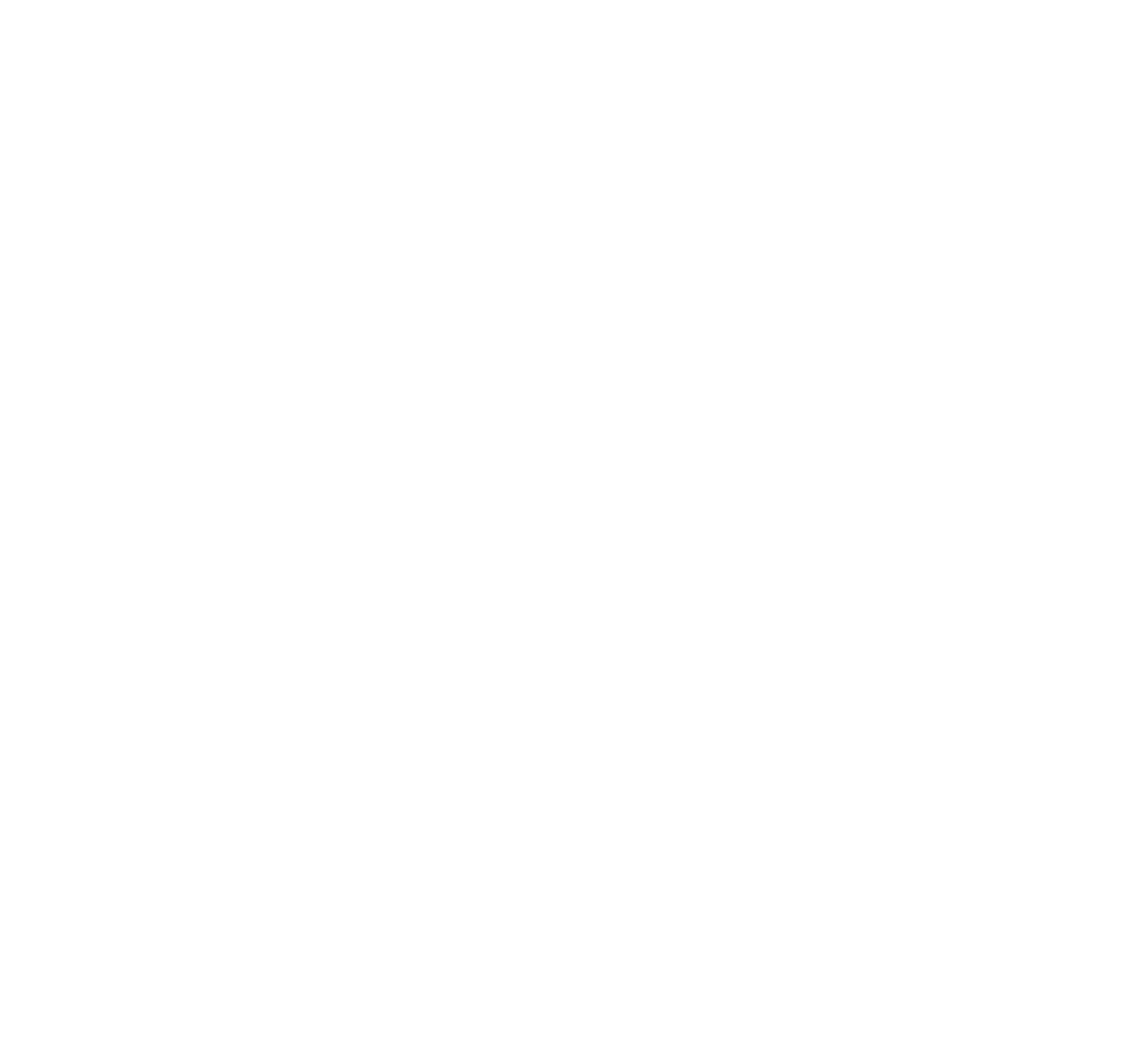
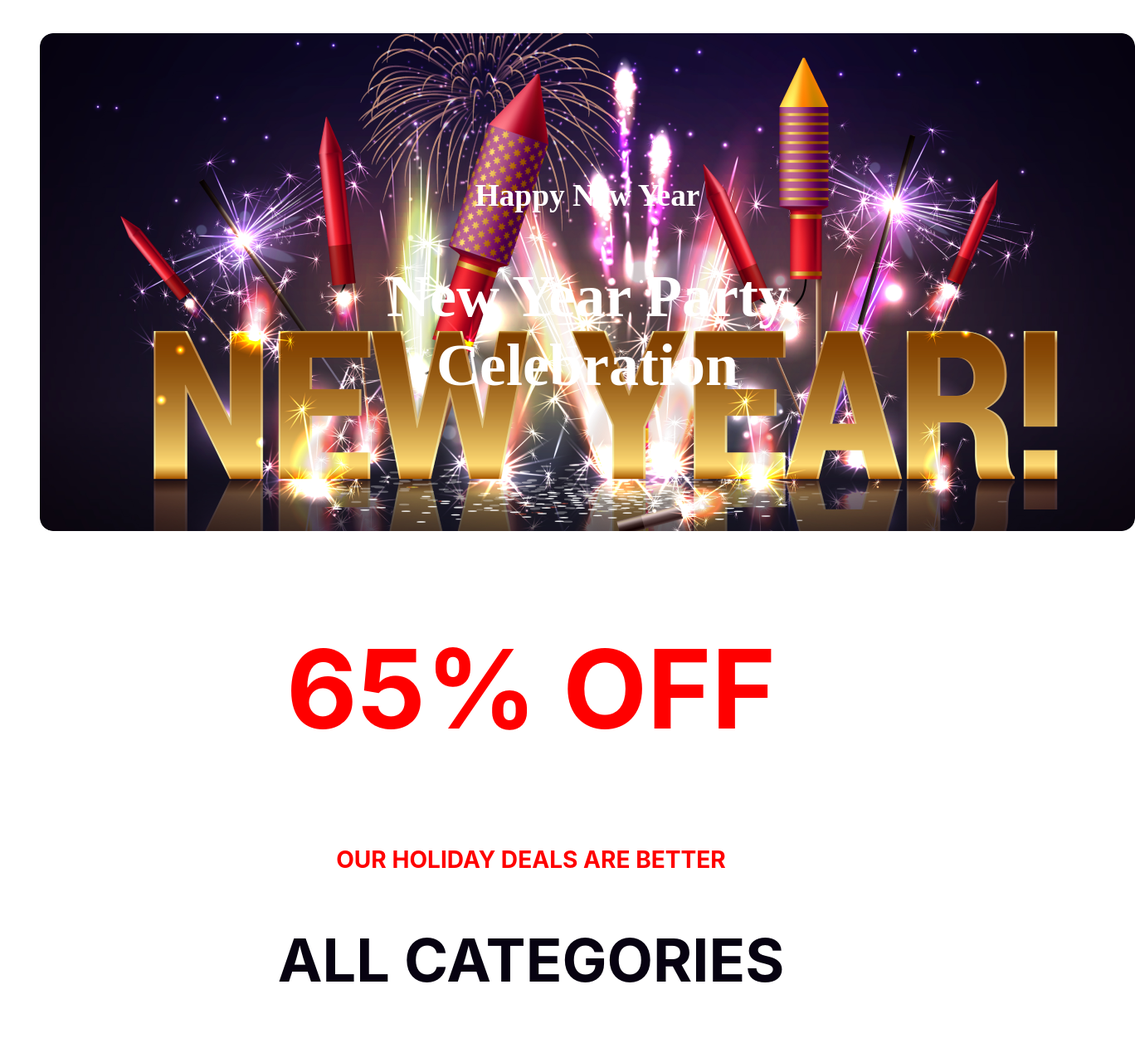
Before and after one commit to Moin-HQ/Portfolio-Project, a plain HTML site: page index.html in a window 1280 px wide. Shown: the top 1257 px of the page at 83% size, 1368 px wide, since content can reach past the window. Before the commit the page ends 800 px from the top, so only its background shows below. Drawn offline with Linux system fonts and the light colour scheme.

Commit message:
upto hoover image

```diff
--- a/index.html
+++ b/index.html
@@ -1,11 +1,56 @@
 <!DOCTYPE html>
 <html lang="en">
+
 <head>
     <meta charset="UTF-8">
-    <meta name="viewport" content="width='device-width', initial-scale=1.0">
-    <title>My Programming Hero Assignment</title>
+    <meta name="viewport" content="width=device-width, initial-scale=1.0">
+    <title>Document</title>
+    <link rel="stylesheet" href="styles/style.css">
 </head>
+
 <body>
+    <header class="bulldozer">
+
+        <div class="ny">
+            <div id="cracker">
+                <h3>
+                    Happy New Year
+                </h3>
+            </div>
+            <h1>
+                <div class="jonli">
+                    New Year Party <div class="jonli">Celebration</div>
+                </div>
+            </h1>
+        </div>
+    </header>
+
+    <section class="discounts">
+        <div id="elephant">
+
+            <h2>65% OFF</h2>
+
+        </div>
+        <div id="cat">
+
+            <h3>OUR HOLIDAY DEALS ARE BETTER</h3>
+
+        </div>
+
+        <div id="categories">
+
+            <H2>ALL CATEGORIES</H2>
+
+        </div>
+
+        <div class="hoover-image">
+
+            <img src="resources/New Year Photo.png" alt="new year">
+
+
+        </div>
+    </section>
 
 </body>
+
 </html>
--- /dev/null
+++ b/styles/style.css
@@ -0,0 +1,72 @@
+.bulldozer {
+    width: 1320px;
+    height: 600px;
+    margin: 40px;
+    border-radius: 16px;
+    background: linear-gradient(180deg, #070211 0%, rgba(7, 2, 17, 0.00) 100%);
+    background-image: url('../resources/Banner Image.png');
+    background-position: center;
+    background-repeat: no-repeat;
+    background-size: cover;
+
+}
+
+
+.ny {
+    display: flex;
+    height: 100%;
+    justify-content: center;
+    flex-direction: column;
+    align-items: center;
+    color: #FFF;
+    font-family: Merriweather;
+}
+
+#cracker {
+    font-size: 32px;
+    font-weight: 400;
+
+}
+
+.jonli {
+    font-size: 72px;
+    font-weight: 900;
+    text-align: center;
+}
+
+
+
+#elephant {
+    color: #F00;
+    text-align: center;
+    font-family: Inter;
+    font-size: 88px;
+    font-weight: 700;
+}
+
+#cat {
+    color: #F00;
+    text-align: center;
+    font-family: Inter;
+    font-size: 24px;
+    font-weight: 500;
+}
+
+#categories {
+    color: #070211;
+    text-align: center;
+    font-family: Inter;
+    font-size: 48px;
+    font-weight: 700;
+
+}
+
+.hoover-image {
+    width: 100%;
+    height: 500px;
+    /* align-items: center; */
+    justify-content: center;
+    display: flex;
+    /* flex-direction: row; */
+
+}
```
Also changed, not shown: resources/sale-offer.png (added), style.css (deleted), 1 other file.
